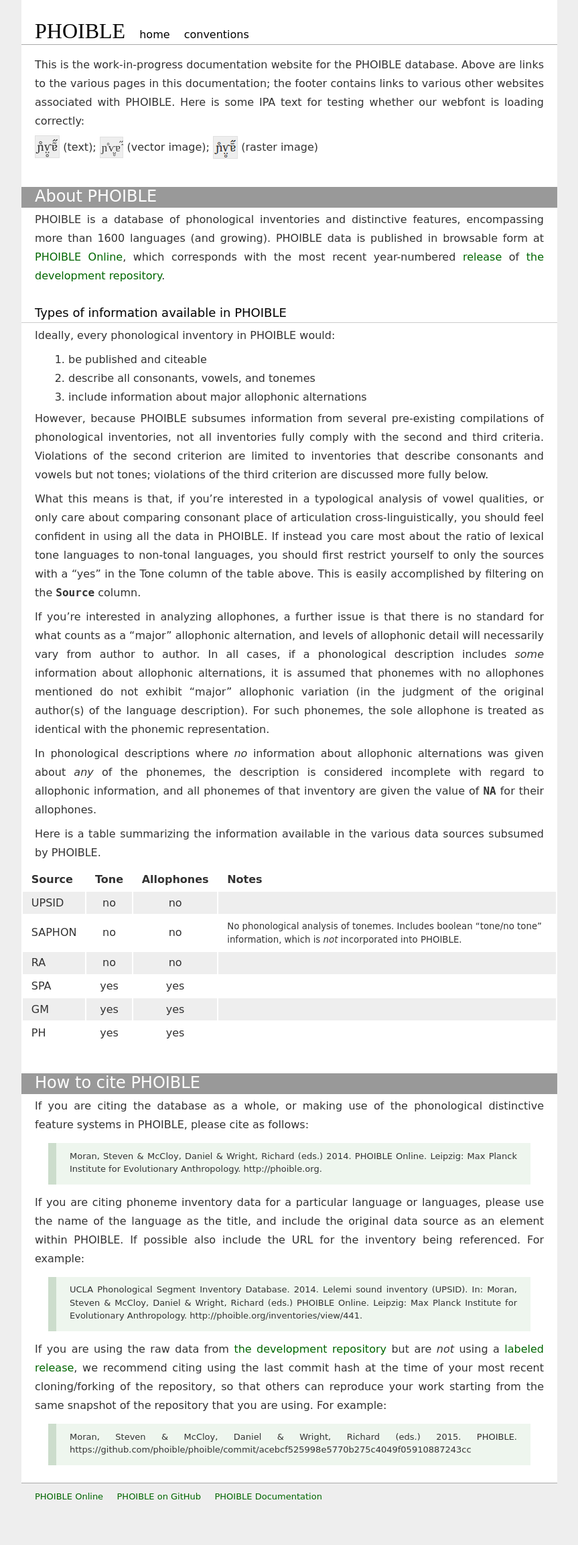
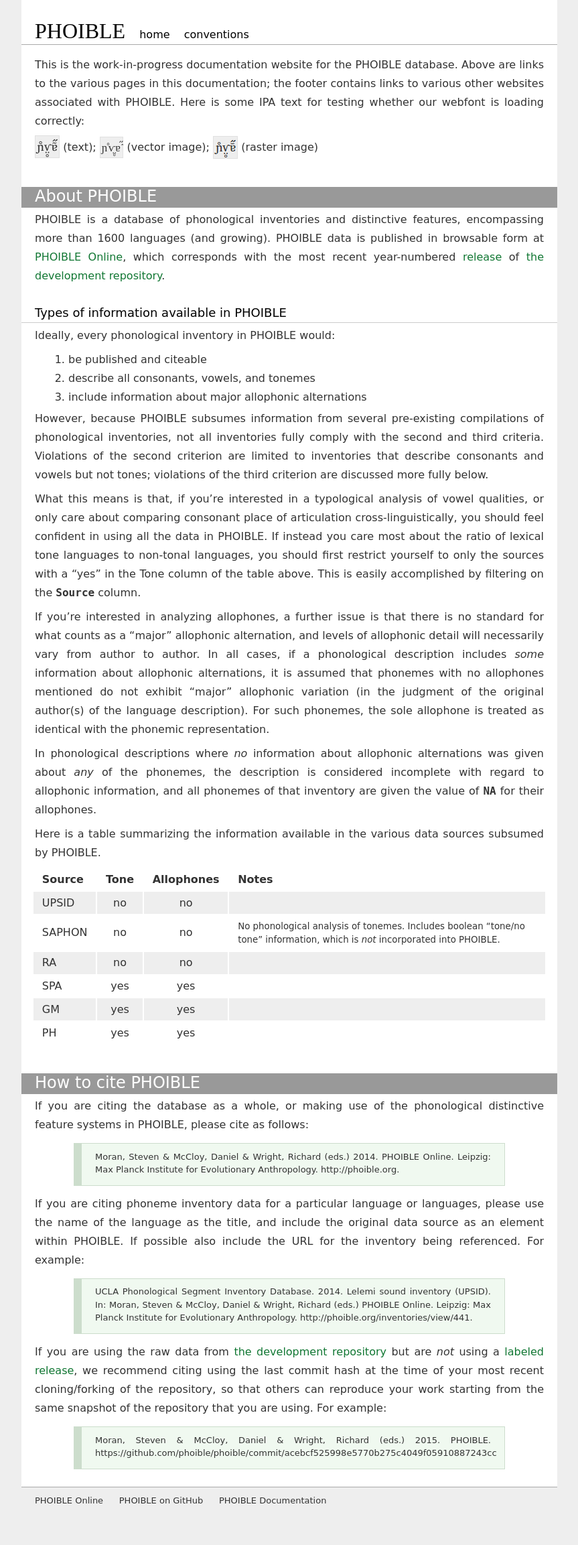
Before and after one commit to phoible/phoible.github.io, a Jekyll site: the page built from index.md, in a window 1280 px wide. Shown: the whole page at 67% size, without its empty margins (208-1071 px from the left). Built offline with Jekyll 4.4.1, drawn with Linux system fonts in a browser that asks for light colours; some web fonts are replaced; Markdown is read by kramdown in place of the engine named in the settings.

Commit message:
tweaks to css: mostly link color

```diff
--- a/css/main.css
+++ b/css/main.css
@@ -35,7 +35,9 @@
   color: #333;
 }
 blockquote {
-  background-color: #eef6ee;
+  margin: 1em 6em;
+  background-color: #f0f9f0;
+  border: #cdc solid 1px;
   border-left: #cdc solid 12px;
   font-size: small;
   line-height: 1.5;
@@ -96,28 +98,39 @@
 }
 .site .footer ul li {
   display: inline;
-  margin-right: 1.25em;
+  margin-right: 1.5em;
 }
 .site .footer ul li:before {
   content: '';
 }
 
 /* links **************************************************************/
-a, a:visited {
-  color: #060;
+a {
+  color: #173;
+  text-decoration: none;
+}
+a:visited {
+  color: #328;
   text-decoration: none;
 }
 a:hover {
-  color: #a00;
+  color: #825;
   text-decoration: underline;
+  text-decoration-color: #E6B2BB;
 }
 .site .header a.nav {
   margin-left: 1em;
   color: #000;
 }
 .site .header a.nav:hover, .site .footer a:hover {
-  color: #a00;
+  color: #825;
   text-decoration: none;
+}
+.site .footer a, .site .footer a:visited, blockquote a, blockquote a:visited {
+  color: inherit;
+}
+.site .footer a:hover, blockquote a:hover {
+  color: #825;
 }
 /* headings ***********************************************************/
 h1, h2, h3, h4, h5, h6 {
@@ -154,6 +167,7 @@
 }
 /* tables *************************************************************/
 table {
+  max-width: 96%;
   margin: 0 auto 1.5em;
   line-height: 1.25;
 }
```
